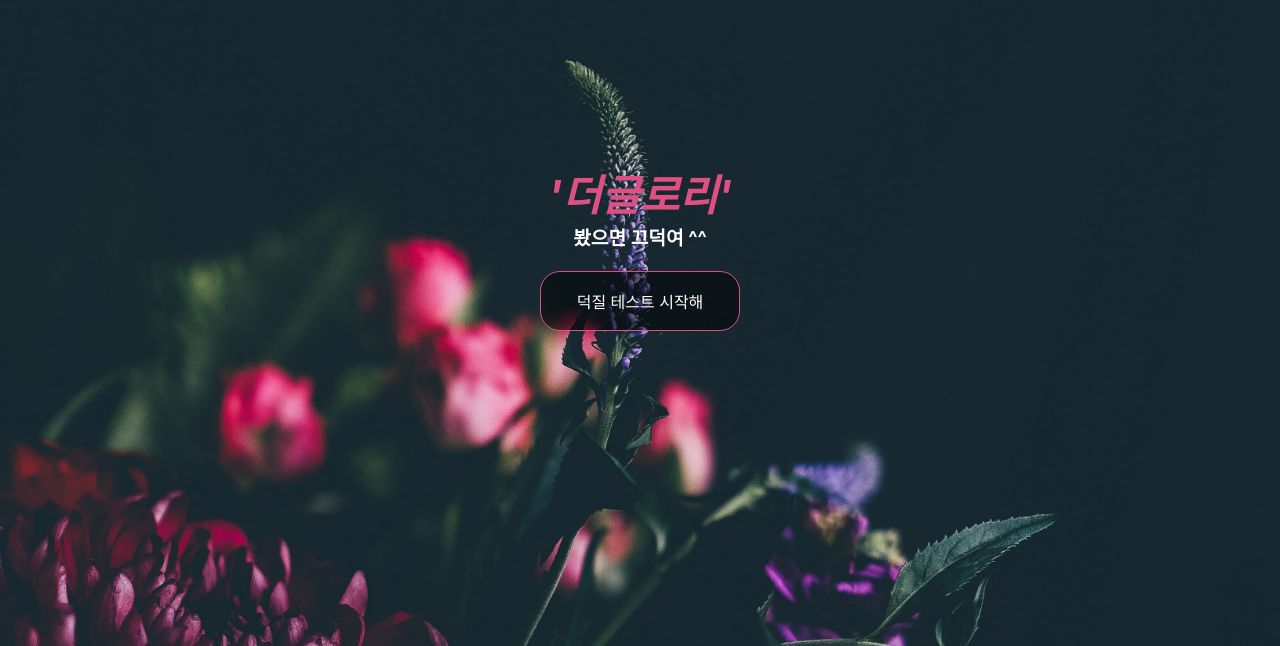
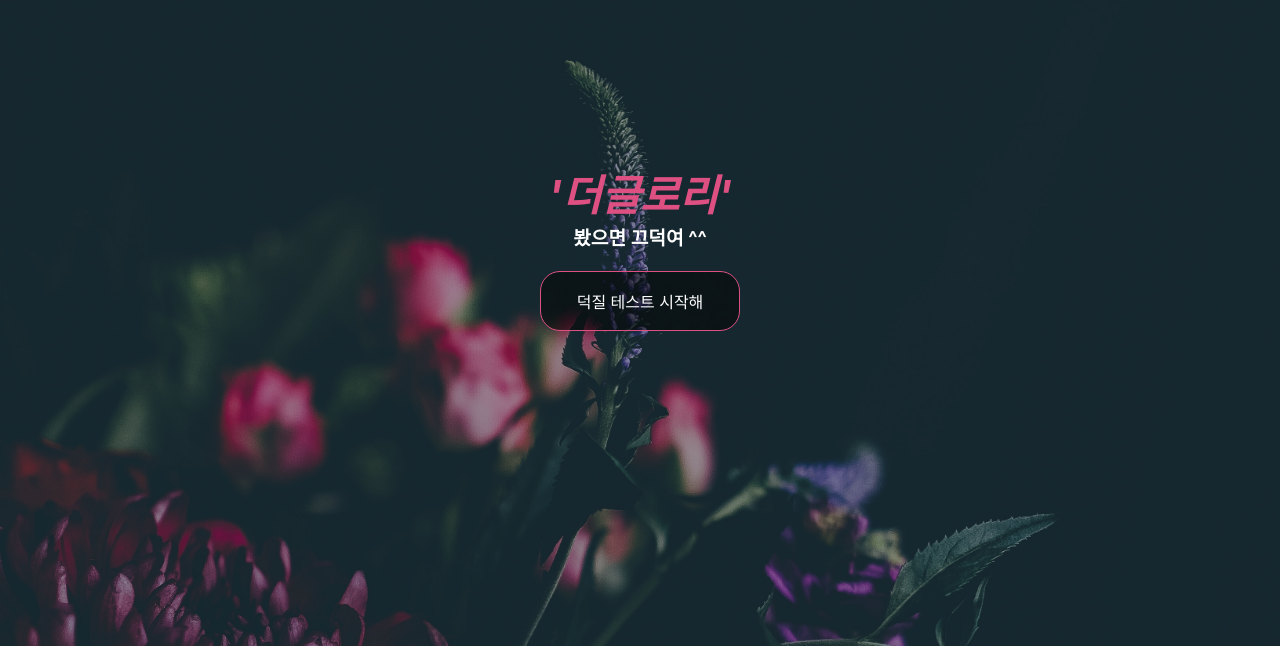
Before and after one commit to jonashan20/futurerichclub, a React (Create React App) app: page / in a window 1280 px wide. Shown: the part 154-800 px from the top of the page. Built offline with nearby package versions, Linux system fonts and the light colour scheme.

Commit message:
배경채도낮춤

```diff
--- a/src/App.css
+++ b/src/App.css
@@ -39,7 +39,7 @@
 .wrap-share {display:flex; margin:10px 0;}
 .wrap-share .btn-share {margin:5px;}
 
-.bg-main {position:absolute; top:0; left:0; width:100%; height:100vh; background-color:#172830; background:url(../public/img/img_mainbg.jpg)no-repeat 0 0; background-size:cover;}
+.bg-main {position:absolute; top:0; left:0; width:100%; height:100vh; background-color:#172830; background:url(../public/img/img_mainbg.jpg)no-repeat 0 0; background-size:cover; opacity:0.6;}
 .bg-main img {height:100%;}
 
 .wrap-btn {display:flex; flex-direction: column; margin-top:20px;}
```
